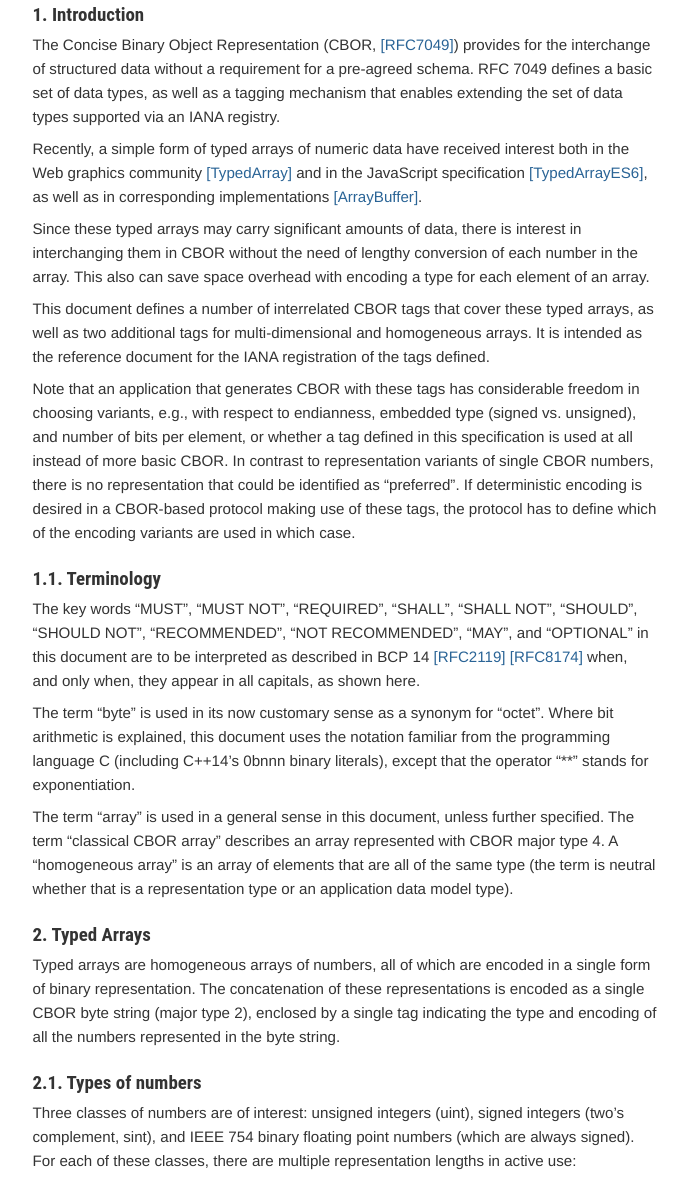
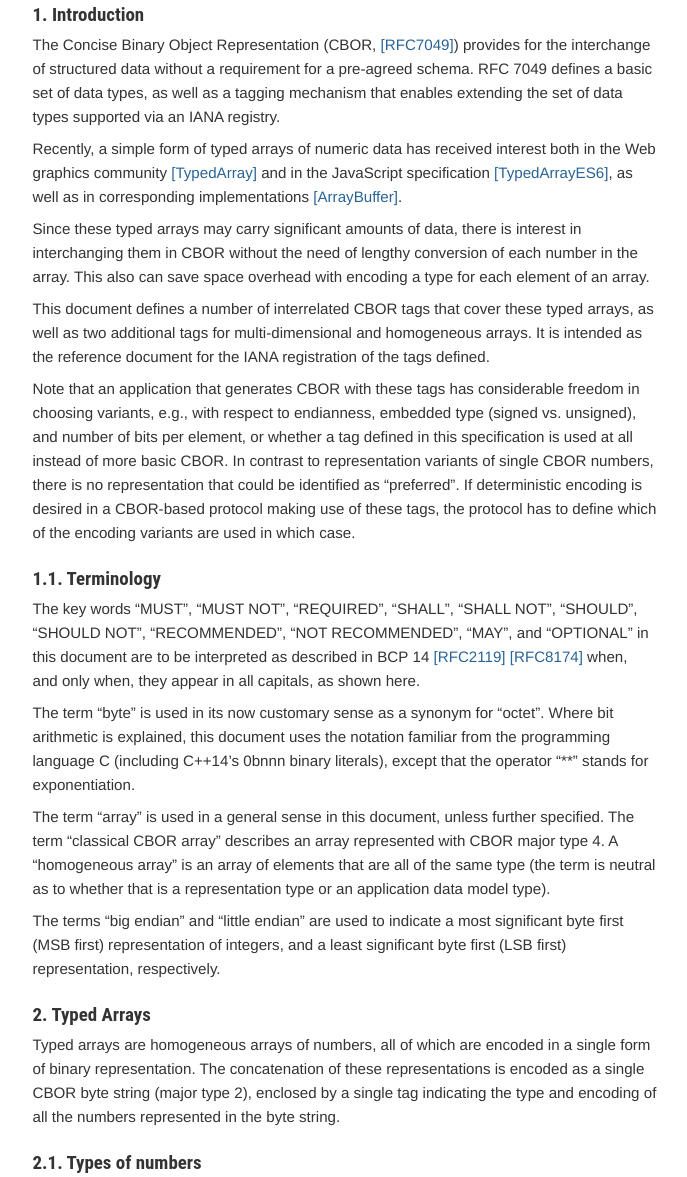
Before and after one commit to cbor-wg/array-tags, a plain HTML site: page draft-ietf-cbor-array-tags.html in a window 1280 px wide. Shown: the part 1146-2323 px from the top of the page, without its empty margins (123-810 px from the left). Drawn offline with Linux system fonts and the light colour scheme.

Commit message:
Script updating gh-pages from f63c030. [ci skip]

```diff
--- a/draft-ietf-cbor-array-tags.html
+++ b/draft-ietf-cbor-array-tags.html
@@ -406,7 +406,7 @@ ul.toc li {
 <a href="#rfc.section.1">1.</a> <a href="#intro" id="intro">Introduction</a>
 </h1>
 <p id="rfc.section.1.p.1">The Concise Binary Object Representation (CBOR, <a href="#RFC7049" class="xref">[RFC7049]</a>) provides for the interchange of structured data without a requirement for a pre-agreed schema.  RFC 7049 defines a basic set of data types, as well as a tagging mechanism that enables extending the set of data types supported via an IANA registry.</p>
-<p id="rfc.section.1.p.2">Recently, a simple form of typed arrays of numeric data have received interest both in the Web graphics community <a href="#TypedArray" class="xref">[TypedArray]</a> and in the JavaScript specification <a href="#TypedArrayES6" class="xref">[TypedArrayES6]</a>, as well as in corresponding implementations <a href="#ArrayBuffer" class="xref">[ArrayBuffer]</a>.</p>
+<p id="rfc.section.1.p.2">Recently, a simple form of typed arrays of numeric data has received interest both in the Web graphics community <a href="#TypedArray" class="xref">[TypedArray]</a> and in the JavaScript specification <a href="#TypedArrayES6" class="xref">[TypedArrayES6]</a>, as well as in corresponding implementations <a href="#ArrayBuffer" class="xref">[ArrayBuffer]</a>.</p>
 <p id="rfc.section.1.p.3">Since these typed arrays may carry significant amounts of data, there is interest in interchanging them in CBOR without the need of lengthy conversion of each number in the array.  This also can save space overhead with encoding a type for each element of an array.</p>
 <p id="rfc.section.1.p.4">This document defines a number of interrelated CBOR tags that cover these typed arrays, as well as two additional tags for multi-dimensional and homogeneous arrays.  It is intended as the reference document for the IANA registration of the tags defined.</p>
 <p id="rfc.section.1.p.5">Note that an application that generates CBOR with these tags has considerable freedom in choosing variants, e.g., with respect to endianness, embedded type (signed vs. unsigned), and number of bits per element, or whether a tag defined in this specification is used at all instead of more basic CBOR.  In contrast to representation variants of single CBOR numbers, there is no representation that could be identified as &#8220;preferred&#8221;.  If deterministic encoding is desired in a CBOR-based protocol making use of these tags, the protocol has to define which of the encoding variants are used in which case.</p>
@@ -415,7 +415,8 @@ ul.toc li {
 </h1>
 <p id="rfc.section.1.1.p.1">The key words &#8220;MUST&#8221;, &#8220;MUST NOT&#8221;, &#8220;REQUIRED&#8221;, &#8220;SHALL&#8221;, &#8220;SHALL NOT&#8221;, &#8220;SHOULD&#8221;, &#8220;SHOULD NOT&#8221;, &#8220;RECOMMENDED&#8221;, &#8220;NOT RECOMMENDED&#8221;, &#8220;MAY&#8221;, and &#8220;OPTIONAL&#8221; in this document are to be interpreted as described in BCP&#160;14 <a href="#RFC2119" class="xref">[RFC2119]</a> <a href="#RFC8174" class="xref">[RFC8174]</a> when, and only when, they appear in all capitals, as shown here.</p>
 <p id="rfc.section.1.1.p.2">The term &#8220;byte&#8221; is used in its now customary sense as a synonym for &#8220;octet&#8221;.  Where bit arithmetic is explained, this document uses the notation familiar from the programming language C (including C++14&#8217;s 0bnnn binary literals), except that the operator &#8220;**&#8221; stands for exponentiation.</p>
-<p id="rfc.section.1.1.p.3">The term &#8220;array&#8221; is used in a general sense in this document, unless further specified.  The term &#8220;classical CBOR array&#8221; describes an array represented with CBOR major type 4.  A &#8220;homogeneous array&#8221; is an array of elements that are all of the same type (the term is neutral whether that is a representation type or an application data model type).</p>
+<p id="rfc.section.1.1.p.3">The term &#8220;array&#8221; is used in a general sense in this document, unless further specified.  The term &#8220;classical CBOR array&#8221; describes an array represented with CBOR major type 4.  A &#8220;homogeneous array&#8221; is an array of elements that are all of the same type (the term is neutral as to whether that is a representation type or an application data model type).</p>
+<p id="rfc.section.1.1.p.4">The terms &#8220;big endian&#8221; and &#8220;little endian&#8221; are used to indicate a most significant byte first (MSB first) representation of integers, and a least significant byte first (LSB first) representation, respectively.</p>
 <h1 id="rfc.section.2">
 <a href="#rfc.section.2">2.</a> <a href="#typedarrays" id="typedarrays">Typed Arrays</a>
 </h1>
@@ -498,7 +499,7 @@ ul.toc li {
 </tbody>
 </table>
 <p id="rfc.section.2.1.p.7">The number of bytes in each array element can then be calculated by <samp>2**(f + ll)</samp> (or <samp>1 &lt;&lt; (f + ll)</samp> in a typical programming language).  (Notice that 0f and ll are the two least significant bits, respectively, of each nibble (4bit) in the byte.)</p>
-<p id="rfc.section.2.1.p.8">In the CBOR representation, the total number of elements in the array is not expressed explicitly, but implied from the length of the byte string and the length of each representation.  It can be computed inversely to the previous formula from the length of the byte string in bytes: <samp>bytelength &gt;&gt; (f + ll)</samp>.</p>
+<p id="rfc.section.2.1.p.8">In the CBOR representation, the total number of elements in the array is not expressed explicitly, but implied from the length of the byte string and the length of each representation.  It can be computed from the length, in bytes, of the byte string comprising the representation of the array by inverting the previous formula: <samp>bytelength &gt;&gt; (f + ll)</samp>.</p>
 <p id="rfc.section.2.1.p.9">For the uint8/sint8 values, the endianness is redundant.  Only the tag for the big endian variant is used and assigned as such.  The Tag that would signify the little endian variant of sint8 MUST NOT be used, its tag number is marked as reserved.  As a special case, the Tag that would signify the little endian variant of uint8 is instead assigned to signify that the numbers in the array are using clamped conversion from integers, as described in more detail in Section&#160;7.1.11 (<samp>ToUint8Clamp</samp>) of the ES6 JavaScript specification <a href="#TypedArrayES6" class="xref">[TypedArrayES6]</a>; the assumption here is that a program-internal representation of this array after decoding would be marked this way for further processing, providing &#8220;roundtripping&#8221; of JavaScript typed arrays through CBOR.</p>
 <p id="rfc.section.2.1.p.10">IEEE 754 binary floating numbers are always signed.  Therefore, for the float variants (<samp>f</samp> == 1), there is no need to distinguish between signed and unsigned variants; the <samp>s</samp> bit is always zero.  The Tag numbers where <samp>s</samp> would be one (which would have Tag values 88 to 95) remain free to use by other specifications.</p>
 <h1 id="rfc.section.3">
```
Also changed, not shown: draft-ietf-cbor-array-tags.txt.
